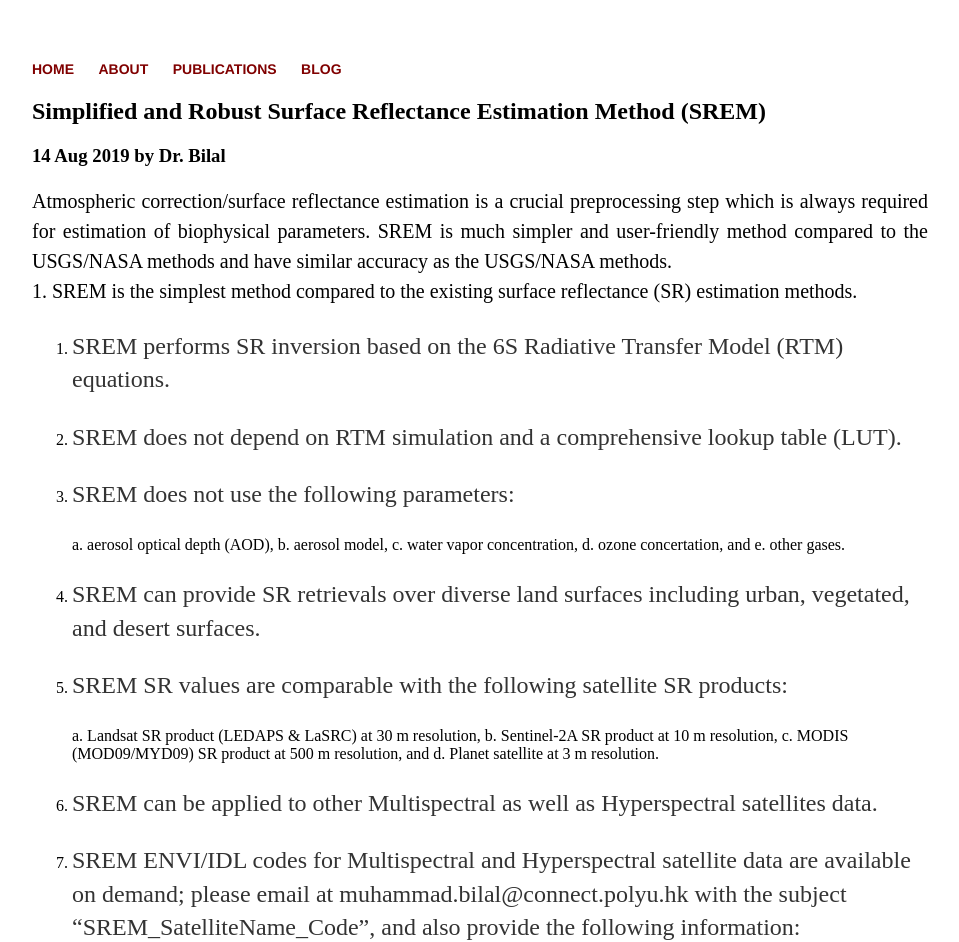
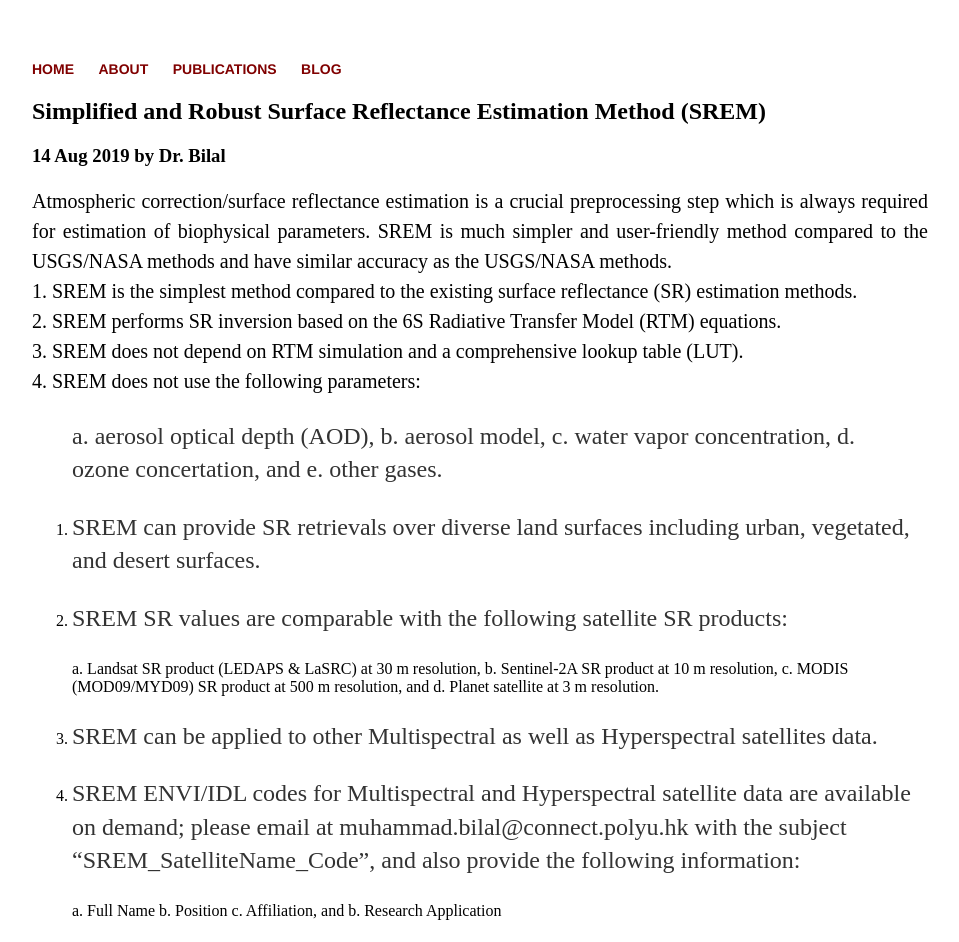
Before and after one commit to rs-DrBilal/rsbilal.github.io, a Jekyll site: the page built from _posts/2019-08-14-SREM.md, in a window 1280 px wide. Shown: the top 942 px of the page, without its empty margins (160-1119 px from the left). Built offline with Jekyll 4.4.1, drawn with Linux system fonts in a browser that asks for light colours; comment, search, counter and statistics services are not loaded; some of the changed lines change nothing that is shown.

Commit message:
Update 2019-08-14-SREM.md

```diff
--- a/_posts/2019-08-14-SREM.md
+++ b/_posts/2019-08-14-SREM.md
@@ -5,22 +5,27 @@ author: Dr. Bilal
 date: 2019-08-14
 ---
 
-<div style="text-align:justify;line-height:1.5; font-size:15pt">Atmospheric correction/surface reflectance estimation is a crucial preprocessing step which is always required for estimation of biophysical parameters. SREM is much simpler and user-friendly method compared to the USGS/NASA methods and have similar accuracy as the USGS/NASA methods.</div>
+<div style="text-align:justify;line-height:1.5; font-size:15pt">Atmospheric correction/surface reflectance estimation is a crucial preprocessing step which is always required for estimation of biophysical parameters. SREM is much simpler and user-friendly method compared to the USGS/NASA methods and have similar accuracy as the USGS/NASA methods.
+</div>
+
 
 <div style="text-align:justify;line-height:1.5; font-size:15pt">
 1. SREM is the simplest method compared to the existing surface reflectance (SR) estimation methods. </div>
 
-2. SREM performs SR inversion based on the 6S Radiative Transfer Model (RTM) equations.
+<div style="text-align:justify;line-height:1.5; font-size:15pt">
+2. SREM performs SR inversion based on the 6S Radiative Transfer Model (RTM) equations.</div>
 
-3. SREM does not depend on RTM simulation and a comprehensive lookup table (LUT).
+<div style="text-align:justify;line-height:1.5; font-size:15pt">
+3. SREM does not depend on RTM simulation and a comprehensive lookup table (LUT).</div>
 
-4. SREM does not use the following parameters:
+<div style="text-align:justify;line-height:1.5; font-size:15pt">
+4. SREM does not use the following parameters: </div>
 
-      	a. aerosol optical depth (AOD),
-     	b. aerosol model,
-      	c. water vapor concentration,
-      	d. ozone concertation, and
-      	e. other gases.
+> a. aerosol optical depth (AOD),
+> b. aerosol model,
+> c. water vapor concentration,
+> d. ozone concertation, and
+> e. other gases.
 
 5. SREM can provide SR retrievals over diverse land surfaces including urban, vegetated, and desert surfaces.
 
```
